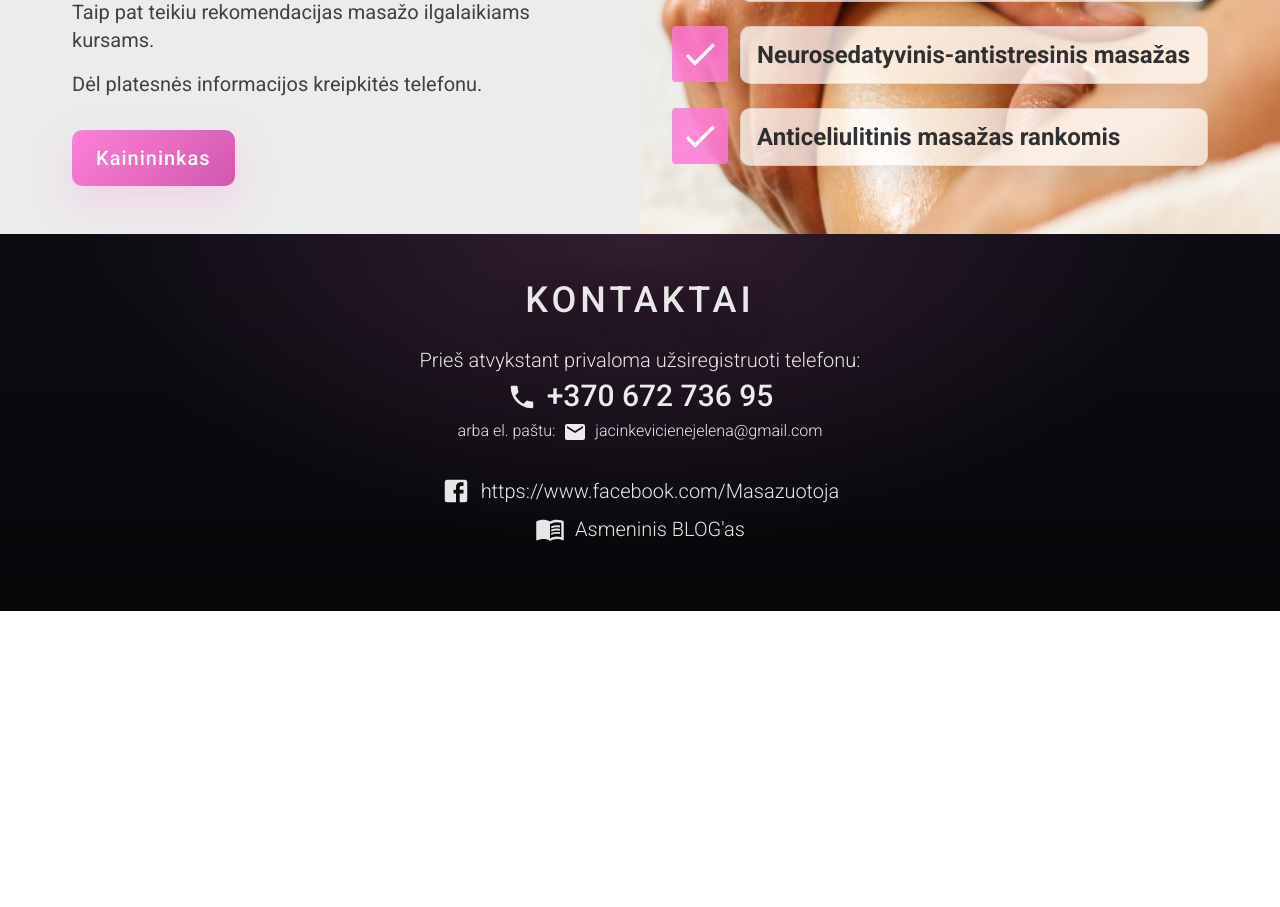
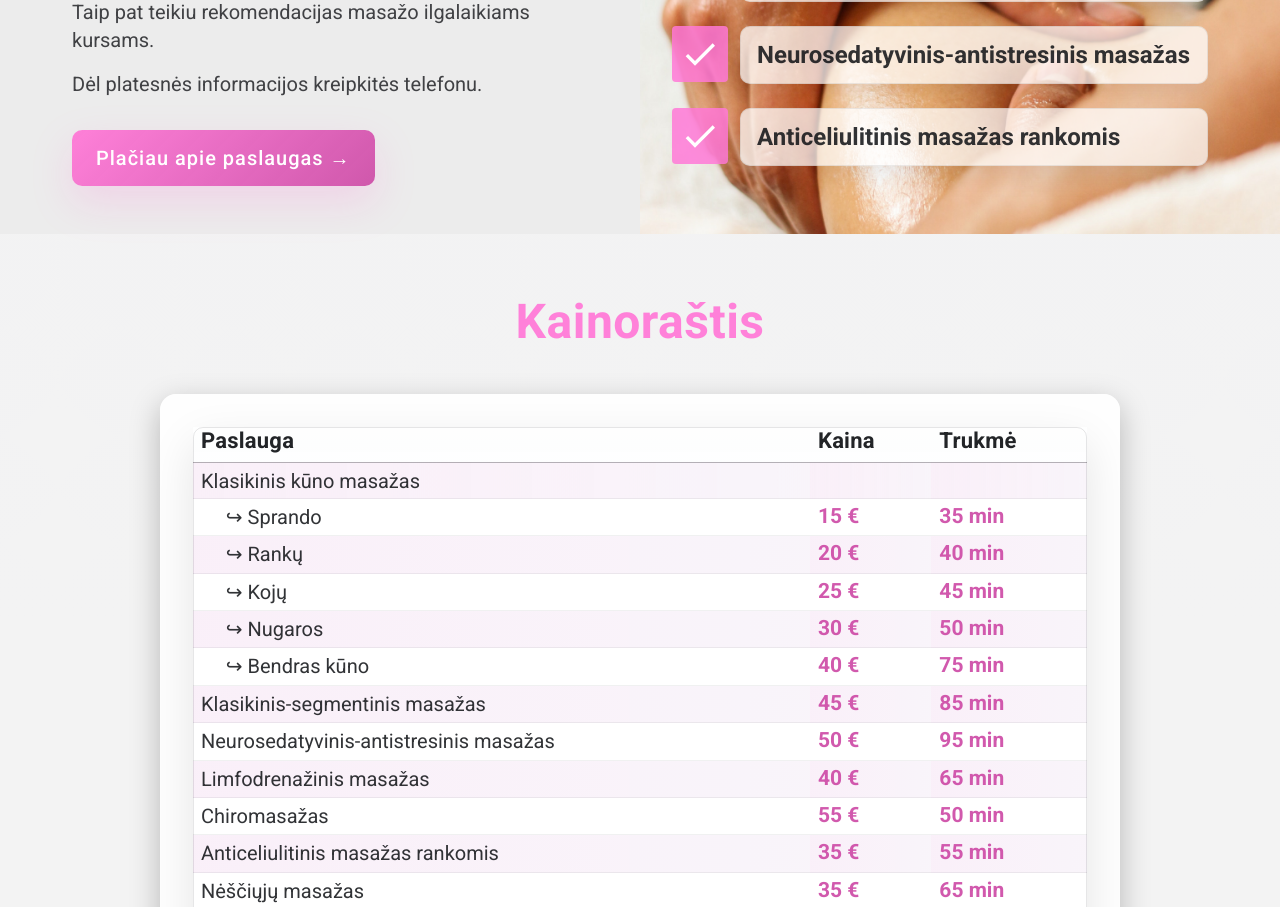
Before and after one commit to irgipaulius/website-masazai.net, a React (Create React App) app: page / in a window 1280 px wide. Shown: the part 1880-2787 px from the top of the page. Before the commit the page ends 2491 px from the top, so only its background shows below. Built offline with nearby package versions, Linux system fonts and the light colour scheme.

Commit message:
add pricing to landing page

```diff
--- a/src/App.js
+++ b/src/App.js
@@ -5,6 +5,7 @@ import NavBar from "./components/NavBar";
 import Hero from "./components/Hero";
 import About from "./components/About";
 import Main from "./components/Main";
+import Pricing from "./components/Pricing";
 import Contacts from "./components/Contacts";
 
 function App() {
@@ -16,6 +17,7 @@ function App() {
       <Hero />
       <About />
       <Main />
+      <Pricing />
       <Contacts />
     </div>
   );
--- a/src/components/Hero.js
+++ b/src/components/Hero.js
@@ -1,4 +1,5 @@
 import React, { useEffect, useRef } from "react";
+import { scroller } from "react-scroll";
 
 import styles from "./Hero.module.css";
 
@@ -16,9 +17,18 @@ export default function Hero() {
     hero_motion_s3,
     hero_motion_s4,
     hero_line_wrap,
+    hero_cta_button,
   } = styles;
 
   const heroRef = useRef(null);
+
+  const scrollToPricing = () => {
+    scroller.scrollTo("pricing", {
+      duration: 1000,
+      smooth: true,
+      offset: -80,
+    });
+  };
 
   useEffect(() => {
     const el = heroRef.current;
@@ -110,6 +120,12 @@ export default function Hero() {
         <p className={`${hero_about} hero_about animate__animated animate__fadeInDown`}>
           <span className={`${hero_motion} ${hero_motion_s3}`}>Profesionalus masažas Kaune</span>
         </p>
+        <button
+          className={`${hero_cta_button} hero_cta_button animate__animated animate__fadeInUp`}
+          onClick={scrollToPricing}
+        >
+          Žiūrėti kainas ↓
+        </button>
       </div>
     </div>
   );
--- a/src/components/Hero.module.css
+++ b/src/components/Hero.module.css
@@ -125,6 +125,35 @@
   box-shadow: 0 8px 30px rgba(255, 122, 215, 0.25);
 }
 
+.hero_cta_button {
+  font-family: inherit;
+  font-size: 2.4rem;
+  font-weight: 600;
+  letter-spacing: 0.05em;
+  color: white;
+  background: linear-gradient(135deg, rgba(255, 122, 215, 0.95), rgba(204, 71, 164, 0.9));
+  border: none;
+  border-radius: var(--radius-1);
+  margin-top: 3.2rem;
+  padding: 1.8rem 3.2rem;
+  cursor: pointer;
+  box-shadow: 0 16px 40px rgba(255, 122, 215, 0.22);
+  transition: transform 160ms ease, filter 160ms ease, box-shadow 160ms ease;
+  text-shadow: 0 1px 2px rgba(0, 0, 0, 0.1);
+}
+
+.hero_cta_button:hover {
+  filter: brightness(0.98) saturate(1.05);
+  transform: translateY(-2px);
+  box-shadow: 0 22px 60px rgba(255, 122, 215, 0.26);
+  transition: all 0.2s ease-out;
+}
+
+.hero_cta_button:active {
+  transform: translateY(0);
+  transition: transform 80ms ease;
+}
+
 @media (prefers-reduced-motion: reduce) {
   .hero_bg {
     transform: none;
@@ -169,6 +198,12 @@
     font-size: 3rem;
     padding: 1.6rem 0 0 0;
   }
+
+  .hero_cta_button {
+    font-size: 2rem;
+    margin-top: 2.4rem;
+    padding: 1.4rem 2.4rem;
+  }
 }
 
 /**************************/
@@ -204,6 +239,12 @@
     padding: 1.6rem 0 0 0;
   }
 
+  .hero_cta_button {
+    font-size: 1.8rem;
+    margin-top: 2rem;
+    padding: 1.2rem 2rem;
+  }
+
   .hero_line {
     margin: 0 15%;
   }
--- a/src/components/Main/Services.js
+++ b/src/components/Main/Services.js
@@ -27,7 +27,7 @@ export default function Services() {
           <p className={main_text}>Taip pat teikiu rekomendacijas masažo ilgalaikiams kursams.</p>
           <p className={main_text}>Dėl platesnės informacijos kreipkitės telefonu.</p>
 
-          <ModalButton text="Kainininkas" type="pricing" />
+          <ModalButton text="Plačiau apie paslaugas →" type="pricing" />
         </div>
       </div>
     </>
--- a/src/components/NavBar.js
+++ b/src/components/NavBar.js
@@ -11,6 +11,7 @@ export default function Navbar() {
     { text: "Pradžia", urlPath: "/", id: "hero" },
     { text: "Apie", urlPath: "/about", id: "about" },
     { text: "Masažai", urlPath: "/main", id: "main" },
+    { text: "Kainos", urlPath: "/pricing", id: "pricing" },
     { text: "Kontaktai", urlPath: "/contacts", id: "contacts" },
   ];
 
--- /dev/null
+++ b/src/components/Pricing.js
@@ -0,0 +1,29 @@
+import React from "react";
+import ReactMarkdown from "react-markdown";
+import remarkGfm from "remark-gfm";
+
+import { PricingPanelContents } from "./panel/PricingPanel";
+import styles from "./Pricing.module.css";
+import mdStyles from "./markdown.module.css";
+
+export default function Pricing() {
+  const { pricing, pricing_container, pricing_title, pricing_table } = styles;
+  const { reactMarkDown } = mdStyles;
+
+  const priceTableMarkdown = PricingPanelContents.contents["Kainoraštis"];
+
+  return (
+    <div className={pricing} id="pricing">
+      <div className={pricing_container}>
+        <h2 className={pricing_title}>Kainoraštis</h2>
+        <div className={pricing_table}>
+          <ReactMarkdown
+            className={reactMarkDown}
+            children={priceTableMarkdown}
+            remarkPlugins={[remarkGfm]}
+          />
+        </div>
+      </div>
+    </div>
+  );
+}
--- /dev/null
+++ b/src/components/Pricing.module.css
@@ -0,0 +1,207 @@
+.pricing {
+  max-width: 100%;
+  background: rgba(255, 255, 255, 0.95);
+  padding: 6.4rem 0;
+}
+
+.pricing_container {
+  max-width: 120rem;
+  margin: 0 auto;
+  padding: 0 3.2rem;
+  text-align: center;
+}
+
+.pricing_title {
+  font-size: 4.8rem;
+  font-weight: 600;
+  color: rgba(255, 122, 215, 0.95);
+  margin-bottom: 4.8rem;
+  letter-spacing: 0.01em;
+}
+
+.pricing_table {
+  max-width: 96rem;
+  margin: 0 auto;
+  text-align: left;
+  background: rgba(255, 255, 255, 0.88);
+  border-radius: var(--radius-2);
+  padding: 3.2rem;
+  box-shadow: var(--shadow-2);
+  border: 1px solid rgba(255, 255, 255, 0.35);
+  backdrop-filter: blur(8px);
+  -webkit-backdrop-filter: blur(8px);
+}
+
+/* Large, accessible table styles for 50+ users */
+.pricing_table table {
+  width: 100%;
+  border-collapse: collapse;
+  font-size: 2rem;
+  line-height: 1.6;
+}
+
+.pricing_table th {
+  background: rgba(255, 122, 215, 0.9);
+  color: white;
+  font-weight: 700;
+  padding: 2rem 1.6rem;
+  text-align: left;
+  font-size: 2.2rem;
+  letter-spacing: 0.02em;
+}
+
+.pricing_table td {
+  padding: 1.8rem 1.6rem;
+  border-bottom: 1px solid rgba(15, 17, 21, 0.08);
+  font-size: 2rem;
+  color: rgba(15, 17, 21, 0.86);
+}
+
+/* Alternating row colors for readability */
+.pricing_table tr:nth-child(even) {
+  background: rgba(255, 255, 255, 0.6);
+}
+
+.pricing_table tr:nth-child(odd) {
+  background: rgba(248, 250, 252, 0.8);
+}
+
+/* Highlight prices */
+.pricing_table td:nth-child(2),
+.pricing_table td:nth-child(3) {
+  font-weight: 600;
+  color: rgba(204, 71, 164, 0.9);
+  font-size: 2.1rem;
+}
+
+/* Remove borders on last row */
+.pricing_table tr:last-child td {
+  border-bottom: none;
+}
+
+/* Hover effect for rows */
+.pricing_table tbody tr:hover {
+  background: rgba(255, 122, 215, 0.08);
+  transition: background-color 0.2s ease;
+}
+
+/**************************/
+/* BELOW 768px (Tablet) */
+/**************************/
+
+/* 768 / 16 = 48 */
+@media (max-width: 48em) {
+  .pricing {
+    padding: 4.8rem 0;
+  }
+
+  .pricing_title {
+    font-size: 4rem;
+    margin-bottom: 3.2rem;
+  }
+
+  .pricing_table {
+    padding: 2.4rem;
+  }
+
+  .pricing_table table {
+    font-size: 1.8rem;
+  }
+
+  .pricing_table th {
+    font-size: 2rem;
+    padding: 1.6rem 1.2rem;
+  }
+
+  .pricing_table td {
+    font-size: 1.8rem;
+    padding: 1.4rem 1.2rem;
+  }
+
+  .pricing_table td:nth-child(2),
+  .pricing_table td:nth-child(3) {
+    font-size: 1.9rem;
+  }
+}
+
+/**************************/
+/* BELOW 640px (Tablet) */
+/**************************/
+
+/* 640 / 16 = 40 */
+@media (max-width: 40em) {
+  .pricing {
+    padding: 3.2rem 0;
+  }
+
+  .pricing_title {
+    font-size: 3.6rem;
+    margin-bottom: 2.4rem;
+  }
+
+  .pricing_table {
+    padding: 1.6rem;
+  }
+
+  .pricing_table table {
+    font-size: 1.6rem;
+  }
+
+  .pricing_table th {
+    font-size: 1.8rem;
+    padding: 1.2rem 0.8rem;
+  }
+
+  .pricing_table td {
+    font-size: 1.6rem;
+    padding: 1.2rem 0.8rem;
+  }
+
+  .pricing_table td:nth-child(2),
+  .pricing_table td:nth-child(3) {
+    font-size: 1.7rem;
+  }
+}
+
+/**************************/
+/* BELOW 432px (Mobile) */
+/**************************/
+
+/* 432 / 16 = 27 */
+@media (max-width: 27em) {
+  html {
+    font-size: 50%;
+  }
+
+  .pricing {
+    padding: 2.4rem 0;
+  }
+
+  .pricing_title {
+    font-size: 3.2rem;
+    margin-bottom: 1.6rem;
+  }
+
+  .pricing_table {
+    padding: 1.2rem;
+  }
+
+  .pricing_table table {
+    font-size: 1.4rem;
+  }
+
+  .pricing_table th {
+    font-size: 1.6rem;
+    padding: 1rem 0.6rem;
+  }
+
+  .pricing_table td {
+    font-size: 1.4rem;
+    padding: 1rem 0.6rem;
+  }
+
+  .pricing_table td:nth-child(2),
+  .pricing_table td:nth-child(3) {
+    font-size: 1.5rem;
+  }
+}
```
